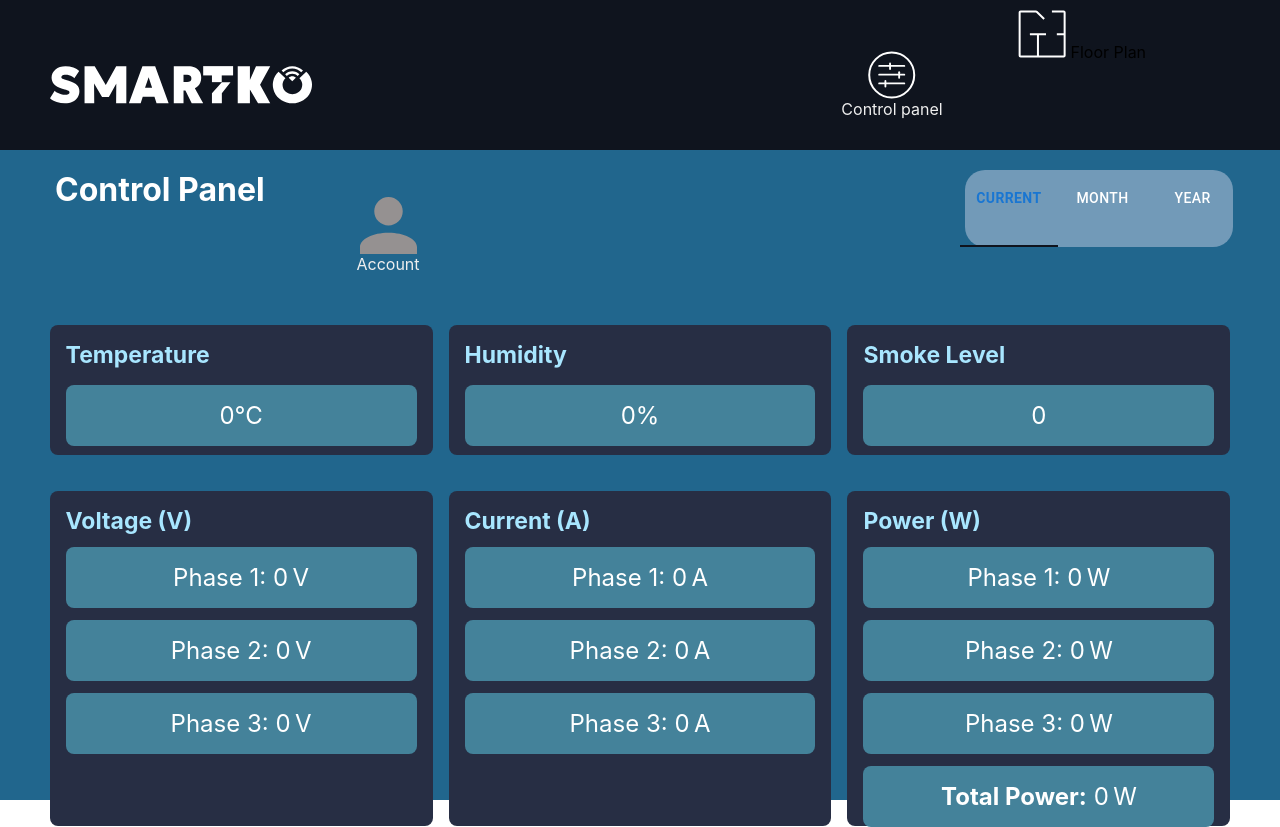
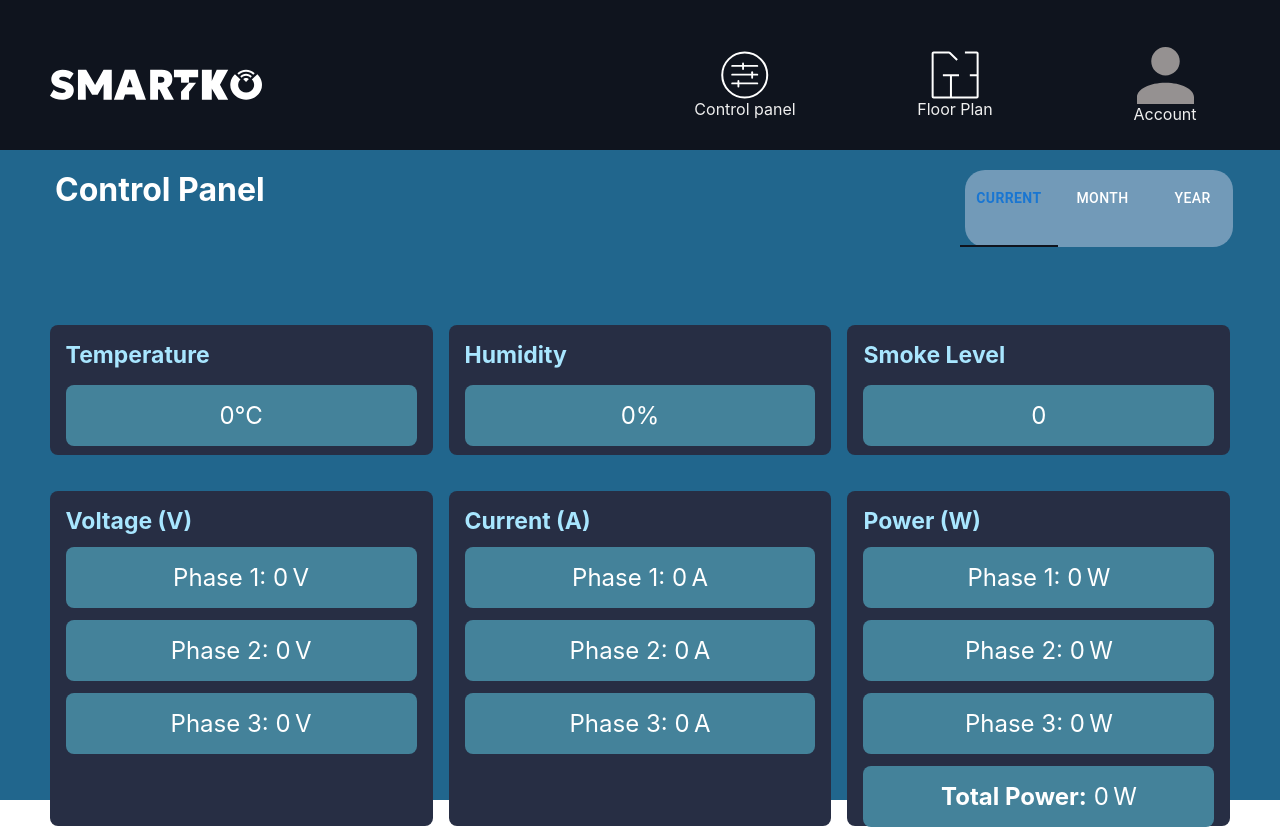
Before and after one commit to nicomiddletons/PDP_Smartko_Development_Team, a React (Vite) app in the folder frontend/: page / in a window 1280 px wide. Built offline with nearby package versions, Linux system fonts and the light colour scheme; no server answers.

Commit message:
fixed panel display issue

```diff
--- a/frontend/src/App.css
+++ b/frontend/src/App.css
@@ -33,7 +33,7 @@ h3 {
 
 .panel {
   display: grid;
-  grid-template-columns: 3fr 1fr 1fr;
+  grid-template-columns: 3fr 1fr 1fr 1fr;
   padding: 10px;
   background-color: #0f141e;
   width: auto;
@@ -52,6 +52,16 @@ h3 {
 }
 
 .control-panel {
+  display: flex;
+  flex-direction: column;
+  align-items: center;
+  justify-content: center;
+  width: auto;
+  height: 150px;
+  color: #efefef;
+}
+
+.floor-plan {
   display: flex;
   flex-direction: column;
   align-items: center;
```
